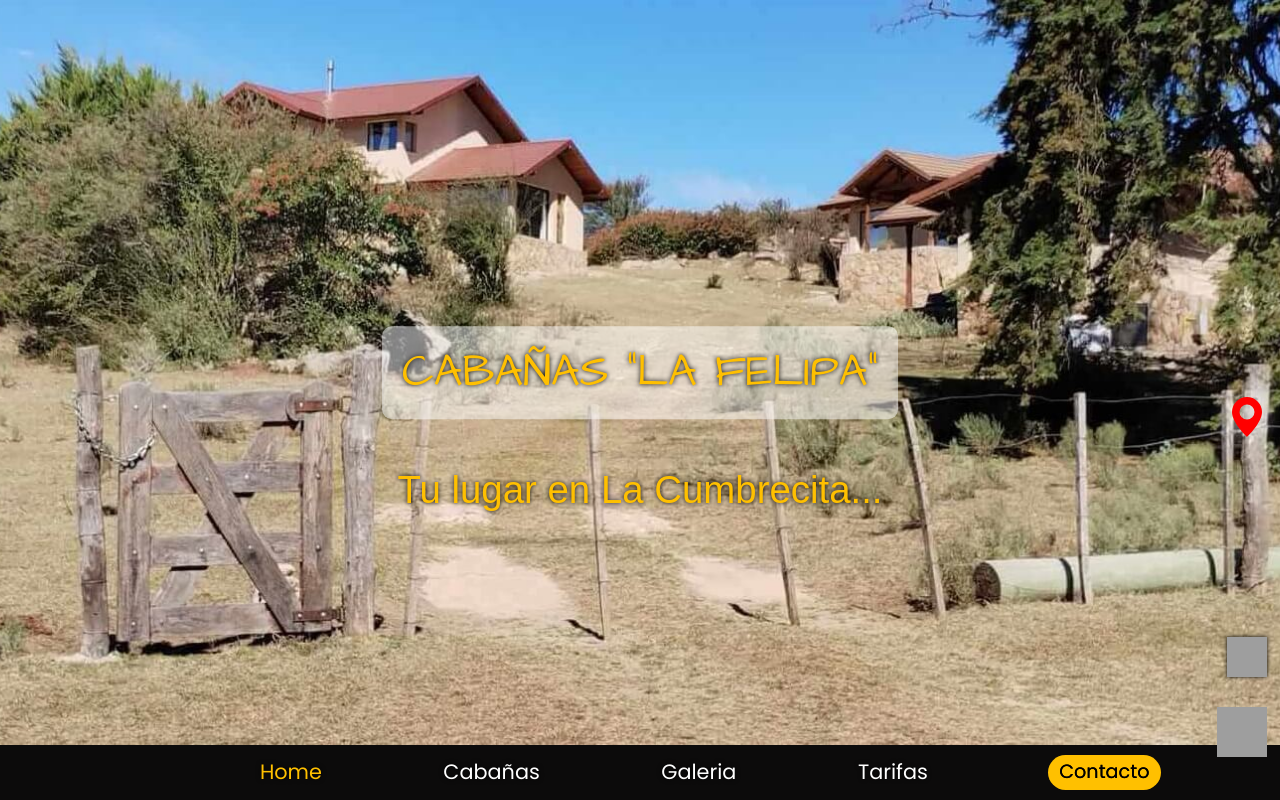
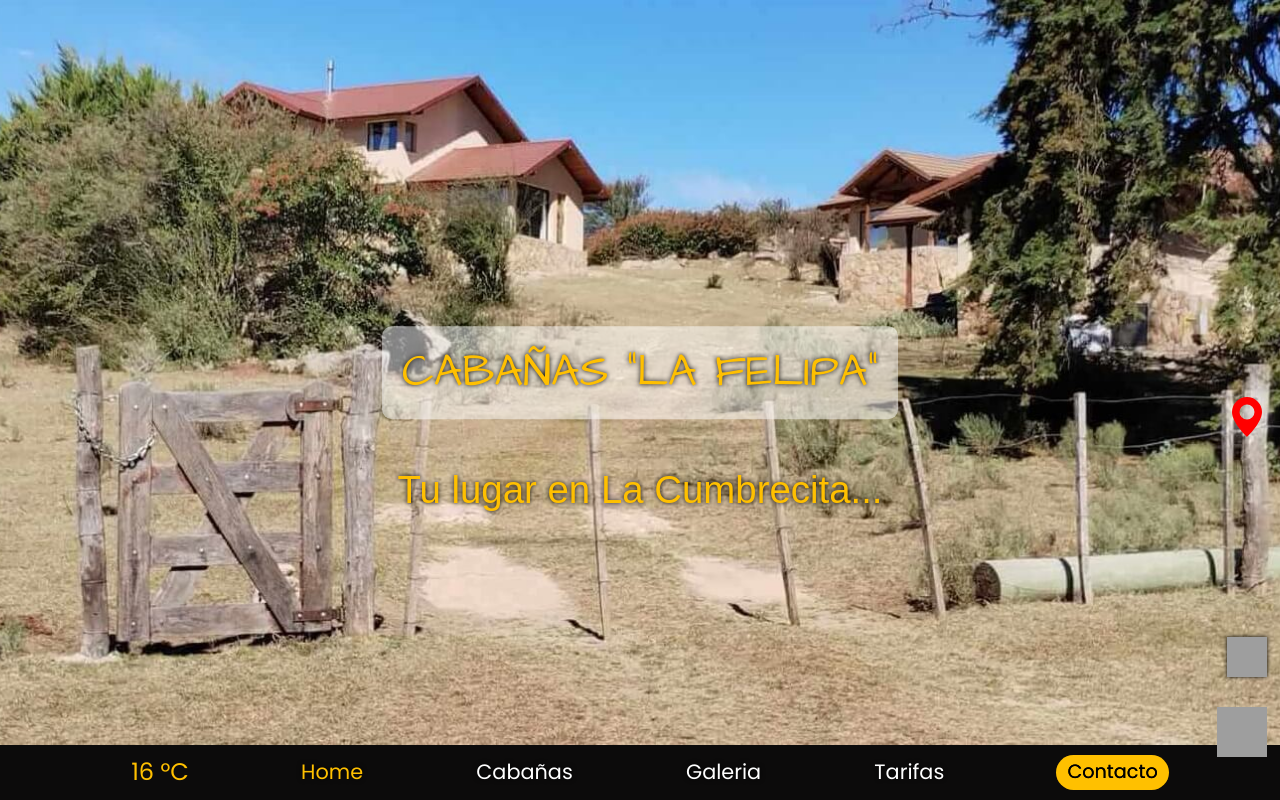
Before and after one commit to ArielNieto1975/Cabanas_La_Felipa, a website: page index.html in a window 1280 px wide. Shown: the top 800 px of the page. Drawn offline with nearby package versions, Linux system fonts and the light colour scheme; grey boxes are pictures that could not be loaded.

Commit message:
1.-En index.html se añade el script a la api.js

```diff
--- a/index.html
+++ b/index.html
@@ -331,6 +331,7 @@
     <script src="https://cdn.jsdelivr.net/npm/bootstrap@5.3.2/dist/js/bootstrap.bundle.min.js"
         integrity="sha384-C6RzsynM9kWDrMNeT87bh95OGNyZPhcTNXj1NW7RuBCsyN/o0jlpcV8Qyq46cDfL"
         crossorigin="anonymous"></script>
+    <script src="js/api.js"></script>
 </body>
 
 </html>
```
